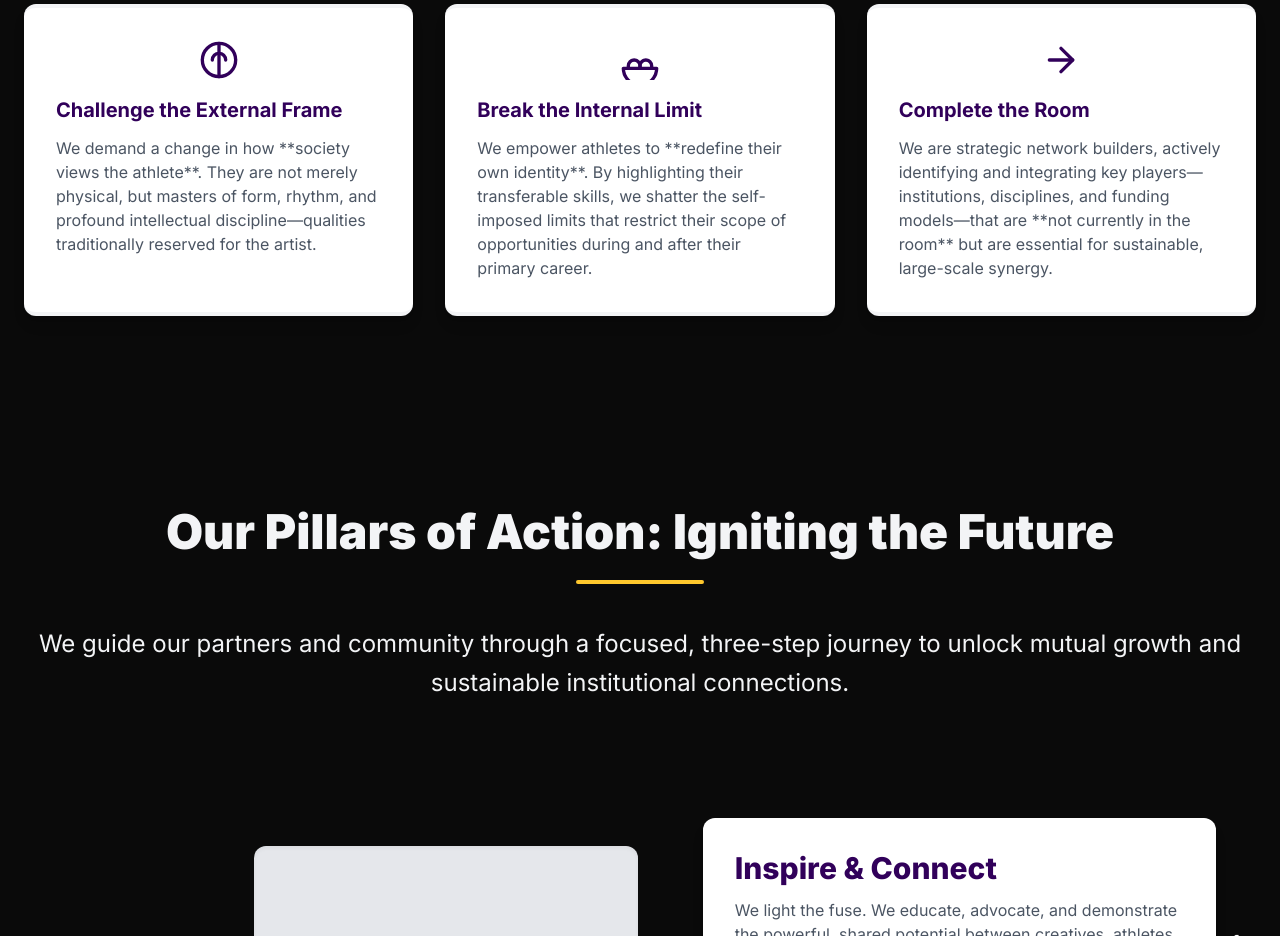
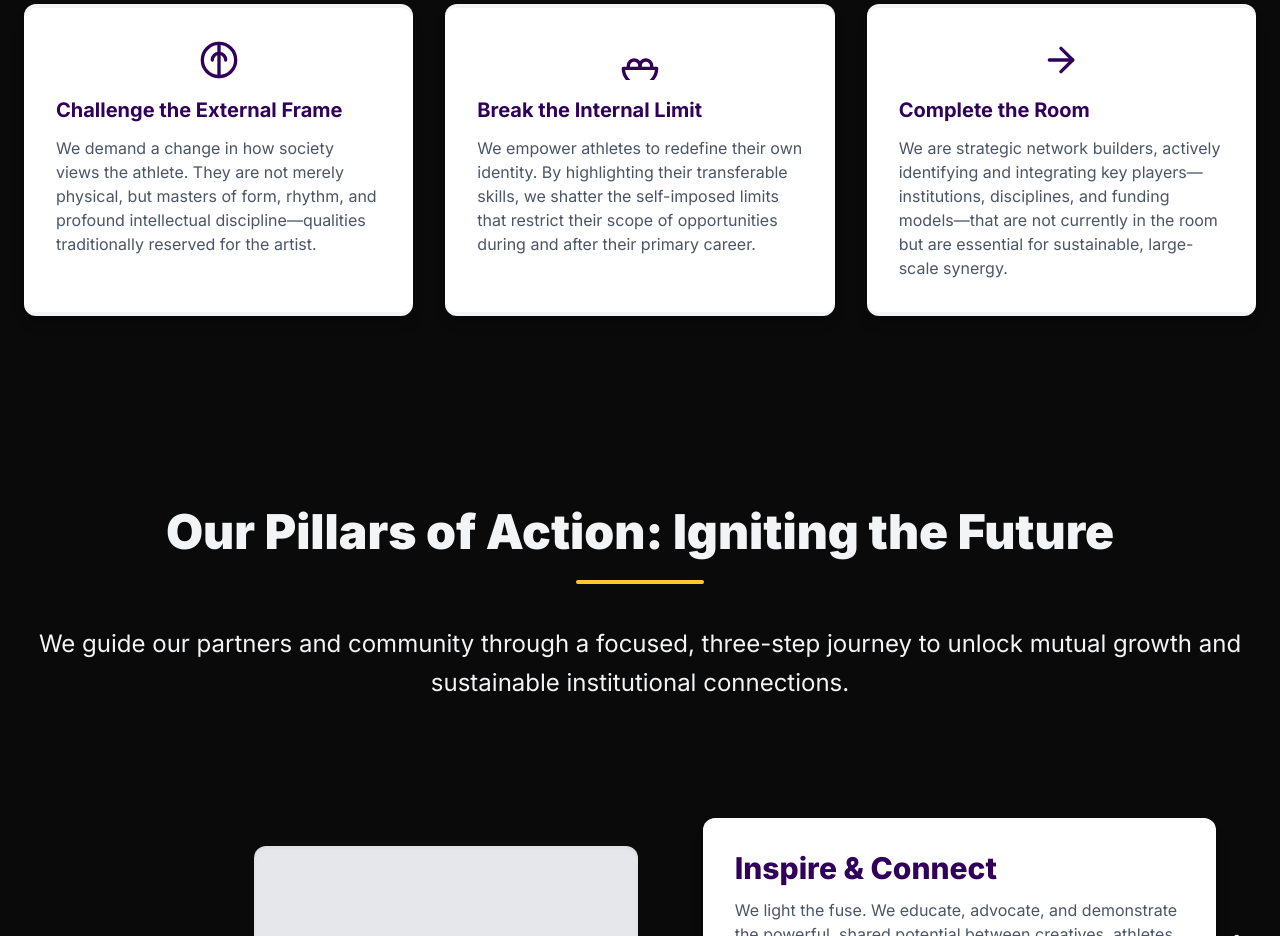
Before and after one commit to bettoux/passerelles, a website: page public/index.html in a window 1280 px wide. Shown: the part 1720-2656 px from the top of the page. Drawn offline with nearby package versions, Linux system fonts and the light colour scheme.

```diff
--- a/public/index.html
+++ b/public/index.html
@@ -362,7 +362,7 @@
                 </div>
                 <h4 class="text-xl font-bold mb-3 text-primary-deep">Challenge the External Frame</h4>
                 <p class="text-gray-600">
-                    We demand a change in how **society views the athlete**. They are not merely physical, but masters of form, rhythm, and profound intellectual discipline—qualities traditionally reserved for the artist.
+                    We demand a change in how society views the athlete. They are not merely physical, but masters of form, rhythm, and profound intellectual discipline—qualities traditionally reserved for the artist.
                 </p>
             </div>
 
@@ -374,7 +374,7 @@
                 </div>
                 <h4 class="text-xl font-bold mb-3 text-primary-deep">Break the Internal Limit</h4>
                 <p class="text-gray-600">
-                    We empower athletes to **redefine their own identity**. By highlighting their transferable skills, we shatter the self-imposed limits that restrict their scope of opportunities during and after their primary career.
+                    We empower athletes to redefine their own identity. By highlighting their transferable skills, we shatter the self-imposed limits that restrict their scope of opportunities during and after their primary career.
                 </p>
             </div>
 
@@ -386,7 +386,7 @@
                 </div>
                 <h4 class="text-xl font-bold mb-3 text-primary-deep">Complete the Room</h4>
                 <p class="text-gray-600">
-                    We are strategic network builders, actively identifying and integrating key players—institutions, disciplines, and funding models—that are **not currently in the room** but are essential for sustainable, large-scale synergy.
+                    We are strategic network builders, actively identifying and integrating key players—institutions, disciplines, and funding models—that are not currently in the room but are essential for sustainable, large-scale synergy.
                 </p>
             </div>
         </div>
```
